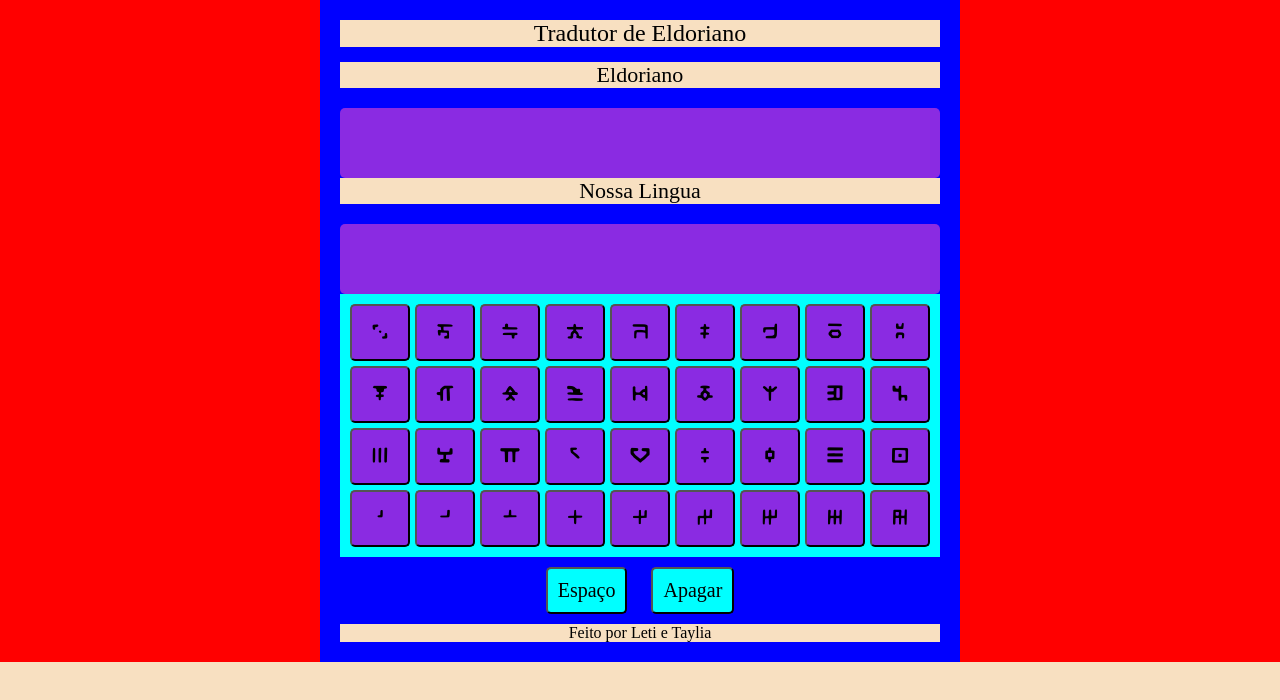
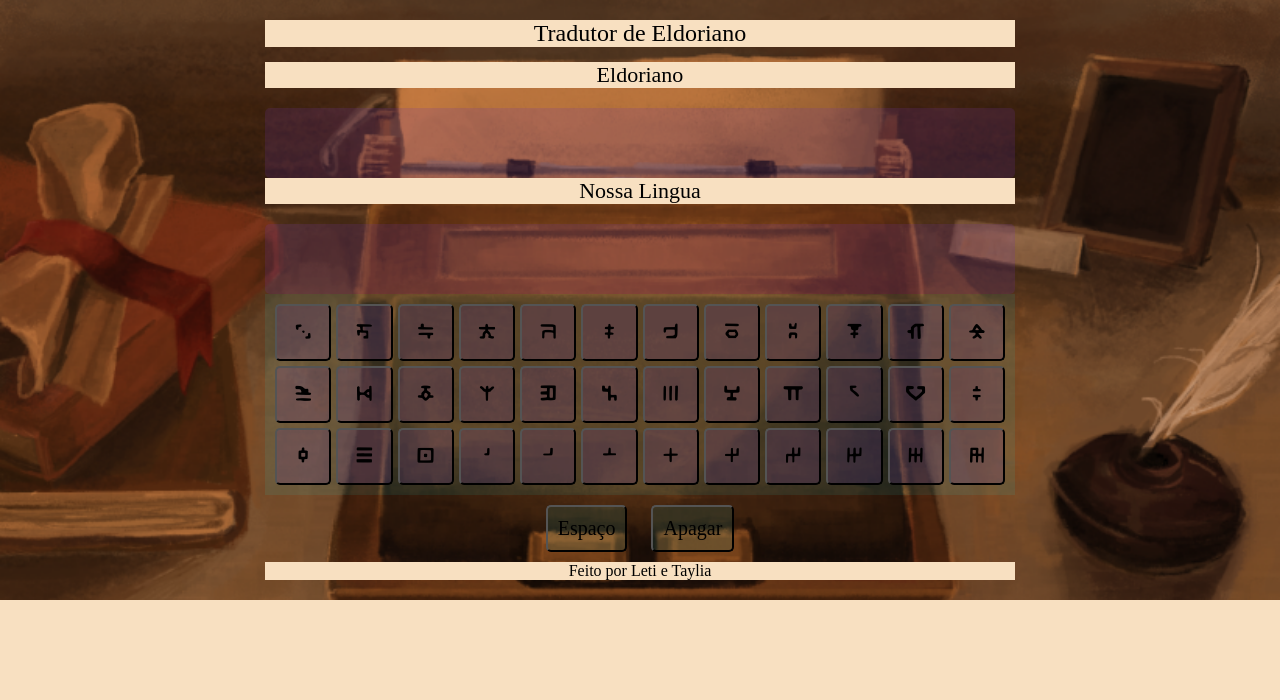
Before and after one commit to LetiLRV/Tradutor-Eldoriano, a plain HTML site: page index.html in a window 1280 px wide. Drawn offline with Linux system fonts and the light colour scheme; files whose address does not match are found by name; a web font is replaced by a local one.

Commit message:
tentativa 2 do fundo

```diff
--- a/style.css
+++ b/style.css
@@ -22,6 +22,10 @@
 
 
 body{
+    background-image:url('fundo.jpeg');
+    background-repeat: no-repeat ;
+    background-size:cover;
+    background-position:center ;
     display: flex;
     justify-content: center;
     align-items: center;
@@ -29,11 +33,11 @@ body{
 }
 
 .main{
-    background-color:blue;
+    background-color:rgba(78, 78, 129, 0);
     padding: 20px;
     text-align: center;
     width: 90%;
-    max-width: 600px;
+    max-width: 750px;
     }
 
 .tradutor{
@@ -42,7 +46,7 @@ body{
 }
 
 .lingua, .eldoriano{
-    background-color: blueviolet;
+    background-color: rgba(111, 49, 168, 0.185);
     word-wrap: break-word;
     padding:15px;
     min-height: 40px;
@@ -73,7 +77,7 @@ h2{
 .teclado, button{
     padding: 10px;
     font-size: 30px;
-    background-color: aqua;
+    background-color: rgba(0, 255, 255, 0.075);
     cursor: pointer;
     transition: background 0.3s;
 }
```
Also changed, not shown: fundo.jpeg (added).
